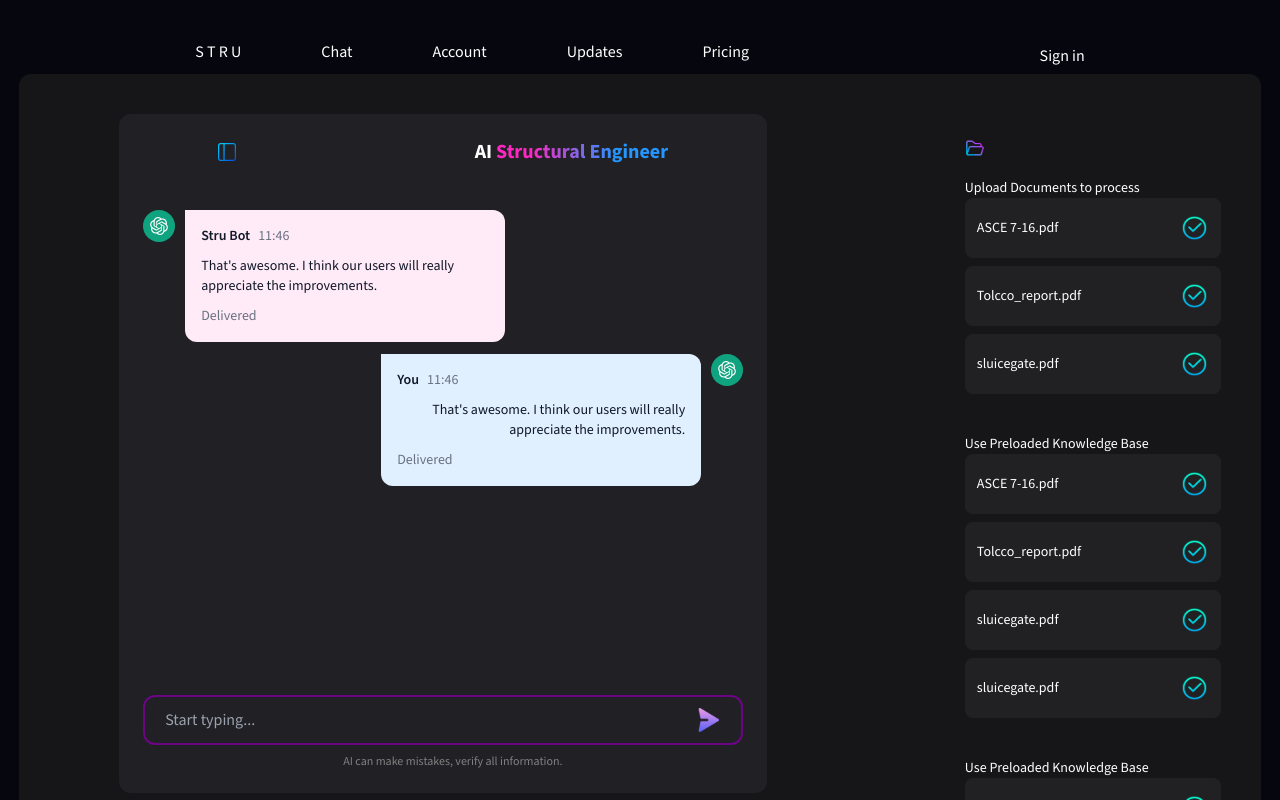
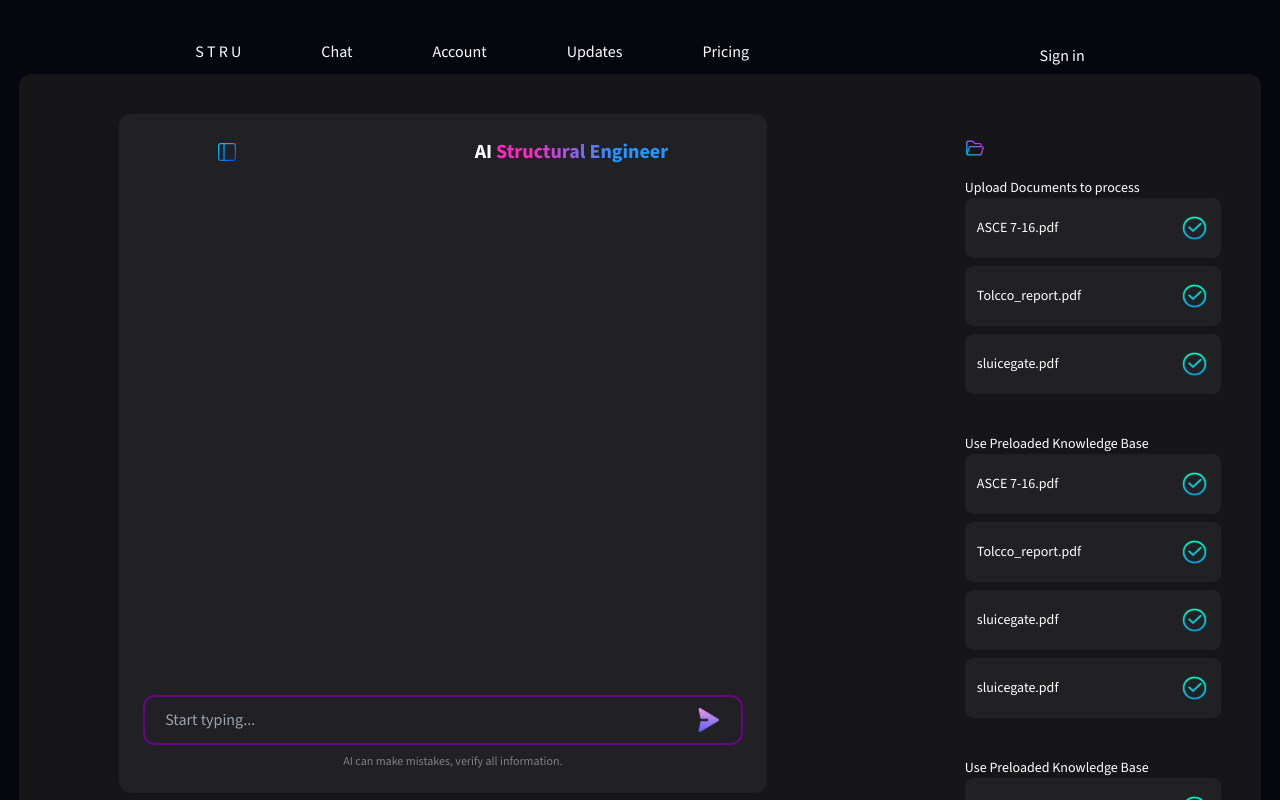
Before and after one commit to Huzaifa134/api_integration, a Next.js app: page / in a window 1280 px wide. Shown: the top 800 px of the page. Built offline with nearby package versions, Linux system fonts and the light colour scheme.

Commit message:
chat functionality completed

```diff
--- a/src/app/Header/page.jsx
+++ b/src/app/Header/page.jsx
@@ -1,5 +1,5 @@
 "use client";
-import React, { useState } from "react";
+import React, { useEffect, useRef, useState } from "react";
 import Image from "next/image";
 import blue_logo from "/public/blue_left.svg";
 import profile from "/public/profile.svg";
@@ -16,7 +16,18 @@ import Chat from "@/components/chat/chat";
 
 const Header = () => {
   const [text, settext] = useState(null);
-  const [apiData, setApiData] = useState("");
+  const [anything, setAnything] = useState(false);
+  const chatContainerRef = useRef(null);
+  // const [apiData, setApiData] = useState("");
+  let [products, setProducts] = useState([]);
+  useEffect(() => {
+    if (anything) {
+      settext("");
+      scrollToBottom();
+    } else {
+      setAnything(true);
+    }
+  }, [products]);
 
   const api = () => {
     chatreply(async (res) => {
@@ -25,26 +36,12 @@ const Header = () => {
     });
   };
   const sendData = () => {};
-
-  const products = [
-    {
-      id: 1,
-      message: "Hello",
-      reply: "bye",
-    },
-    {
-      id: 2,
-      message: "dasx",
-      reply: "ddde",
-    },
-    {
-      id: 3,
-      message: "Hazzzzzlo",
-      reply: "bfwtttq",
-    },
-    // More products...
-  ];
-
+  const scrollToBottom = () => {
+    if (chatContainerRef.current) {
+      chatContainerRef.current.scrollTop =
+        chatContainerRef.current.scrollHeight;
+    }
+  };
   //   chatData()
   return (
     <div
@@ -121,9 +118,13 @@ const Header = () => {
           <Image src={db} alt="book" height={30} width={30} />
         </div> */}
 
-        <div className="w-500px w-full mt-8 h-[485px] overflow-auto mb-3 no-scrollbar">
-          {/* {products.map((product) => (
+        <div
+          className="w-500px w-full mt-8 h-[485px] overflow-auto mb-3 no-scrollbar"
+          ref={chatContainerRef}
+        >
+          {products.map((product) => (
             <div key={product.id}>
+              {!product.user ? (
                 <div className="flex items-start gap-2.5 pt-3 ">
                   <Image
                     className="w-8 h-8 rounded-full"
@@ -133,38 +134,39 @@ const Header = () => {
                     height={100}
                   />
                   <div className="flex flex-col  w-full max-w-[320px] leading-1.5 p-4 border-gray-200 bg-[#ffeaf8] rounded-e-xl rounded-es-xl dark:bg-gray-700">
-                  <div class="flex items-center space-x-2 rtl:space-x-reverse">
-                    <span class="text-sm font-semibold text-gray-900 dark:text-white">
+                    <div className="flex items-center space-x-2 rtl:space-x-reverse">
+                      <span className="text-sm font-semibold text-gray-900 dark:text-white">
                         Stru Bot
                       </span>
-                    <span class="text-sm font-normal text-gray-500 dark:text-gray-400">
-                      11:46
+                      <span className="text-sm font-normal text-gray-500 dark:text-gray-400">
+                        {product.datTime}
                       </span>
                     </div>
 
-                  <p class="text-sm font-normal py-2.5 text-gray-900 dark:text-white">
-                    {product.reply}
+                    <p className="text-sm font-normal py-2.5 text-gray-900 dark:text-white">
+                      {product.message}
                     </p>
-                  <span class="text-sm font-normal text-gray-500 dark:text-gray-400">
+                    <span className="text-sm font-normal text-gray-500 dark:text-gray-400">
                       Delivered
                     </span>
                   </div>
                 </div>
+              ) : (
                 <div className="flex gap-2.5 justify-end pt-3">
-                <div class="flex flex-col items-end w-full max-w-[320px] leading-1.5 p-4 border-gray-200 bg-[#e0f0ff] rounded-e-xl rounded-es-xl dark:bg-gray-700">
-                  <div class="flex items-center space-x-2 rtl:space-x-reverse">
-                    <span class="text-sm font-normal text-gray-500 dark:text-gray-400">
-                      11:46
+                  <div className="flex flex-col items-end w-full max-w-[320px] leading-1.5 p-4 border-gray-200 bg-[#e0f0ff] rounded-e-xl rounded-es-xl dark:bg-gray-700">
+                    <div className="flex items-center space-x-2 rtl:space-x-reverse">
+                      <span className="text-sm font-normal text-gray-500 dark:text-gray-400">
+                        {product.datTime}
                       </span>
-                    <span class="text-sm font-semibold text-gray-900 dark:text-white">
+                      <span className="text-sm font-semibold text-gray-900 dark:text-white">
                         You
                       </span>
                     </div>
 
-                  <p class="text-sm font-normal py-2.5 text-gray-900 dark:text-white text-end">
+                    <p className="text-sm font-normal py-2.5 text-gray-900 dark:text-white text-end">
                       {product.message}
                     </p>
-                  <span class="text-sm font-normal text-gray-500 dark:text-gray-400">
+                    <span className="text-sm font-normal text-gray-500 dark:text-gray-400">
                       Delivered
                     </span>
                   </div>
@@ -176,63 +178,9 @@ const Header = () => {
                     height={100}
                   />
                 </div>
+              )}
             </div>
-          ))} */}
-
-          <div className="flex items-start gap-2.5 pt-3 ">
-            <Image
-              className="w-8 h-8 rounded-full"
-              src={chatgpt}
-              alt="alt"
-              width={100}
-              height={100}
-            />
-            <div className="flex flex-col  w-full max-w-[320px] leading-1.5 p-4 border-gray-200 bg-[#ffeaf8] rounded-e-xl rounded-es-xl dark:bg-gray-700">
-              <div class="flex items-center space-x-2 rtl:space-x-reverse">
-                <span class="text-sm font-semibold text-gray-900 dark:text-white">
-                  Stru Bot
-                </span>
-                <span class="text-sm font-normal text-gray-500 dark:text-gray-400">
-                  11:46
-                </span>
-              </div>
-
-              <p class="text-sm font-normal py-2.5 text-gray-900 dark:text-white">
-                That&apos;s awesome. I think our users will really appreciate
-                the improvements.
-              </p>
-              <span class="text-sm font-normal text-gray-500 dark:text-gray-400">
-                Delivered
-              </span>
-            </div>
-          </div>
-          <div className="flex items-start gap-2.5 justify-end pt-3">
-            <div class="flex flex-col w-full max-w-[320px] leading-1.5 p-4 border-gray-200 bg-[#e0f0ff] rounded-e-xl rounded-es-xl dark:bg-gray-700">
-              <div class="flex items-center space-x-2 rtl:space-x-reverse">
-                <span class="text-sm font-semibold text-gray-900 dark:text-white">
-                  You
-                </span>
-                <span class="text-sm font-normal text-gray-500 dark:text-gray-400">
-                  11:46
-                </span>
-              </div>
-
-              <p class="text-sm font-normal py-2.5 text-gray-900 dark:text-white text-end">
-                That&apos;s awesome. I think our users will really appreciate
-                the improvements.
-              </p>
-              <span class="text-sm font-normal text-gray-500 dark:text-gray-400">
-                Delivered
-              </span>
-            </div>
-            <Image
-              className="w-8 h-8 rounded-full"
-              src={chatgpt}
-              alt="alt"
-              width={100}
-              height={100}
-            />
-          </div>
+          ))}
         </div>
 
         {/* <div className="flex  flex-col mt-32 pb-32 lg:ml-32 sm:ml-10  justify-center "> */}
@@ -245,11 +193,37 @@ const Header = () => {
               placeholder="Start typing..."
               type="text"
               className="bg-transparent md:w-[550px] sm:w-[355px] max-[469px]:w-[200px] max-[690px]:w-[350px]   p-5  border-0 focus:outline-none  "
-              value={apiData}
-              onChange={(e) => setApiData(e.target.value)}
+              value={text}
+              onChange={(e) => settext(e.target.value)}
             />
-            <button type="submit">
-              <Image src={submit} alt="submit" />
+            <button
+              onClick={(e) => {
+                e.preventDefault();
+                if (text) {
+                  setProducts((prev) => [
+                    ...prev,
+                    {
+                      id: products.length,
+                      user: true,
+                      message: text,
+                      datTime: new Date().getUTCDate(),
+                    },
+                  ]);
+                  setTimeout(() => {
+                    setProducts((prev) => [
+                      ...prev,
+                      {
+                        id: prev.length,
+                        user: false,
+                        message: "u idiot",
+                        datTime: new Date().getUTCDate(),
+                      },
+                    ]);
+                  }, 1000);
+                }
+              }}
+            >
+              <Image src={submit} />
             </button>
           </form>
           <p className="text-xs ml-[200px] sm-ml:10 max-[690px]:ml-10 text-[#818181] pt-2">
```
Also changed, not shown: 1 other file (tests, documents, lock files or other folders). Lines whose indentation alone changed are shown as unchanged.
